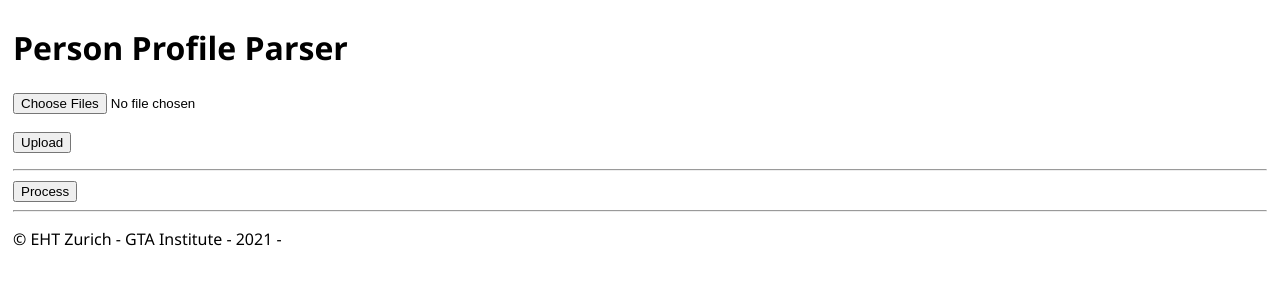
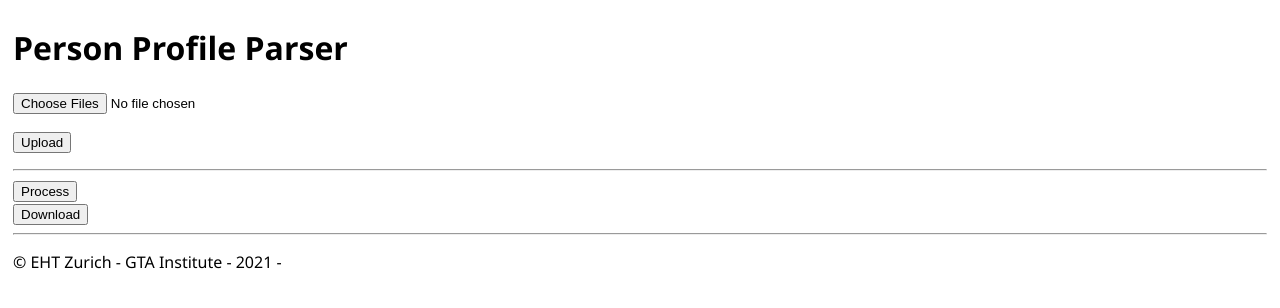
Before and after one commit to gtadigital/etl_application, a Flask app: page /person/ in a window 1280 px wide. Shown: the part 47-355 px from the top of the page. Run offline with Flask 2, Linux system fonts and the light colour scheme.

Commit message:
Update person.html
added download button

```diff
--- a/templates/person.html
+++ b/templates/person.html
@@ -16,5 +16,8 @@ Person page
 enctype = "multipart/form-data">
 <input type = "submit" value="Process"/>
 </form>
+<form action = "http://localhost:5000/download_files/" method = "POST">
+<input type = "submit" value="Download"/>
+</form>
 
     {% endblock %}
```
